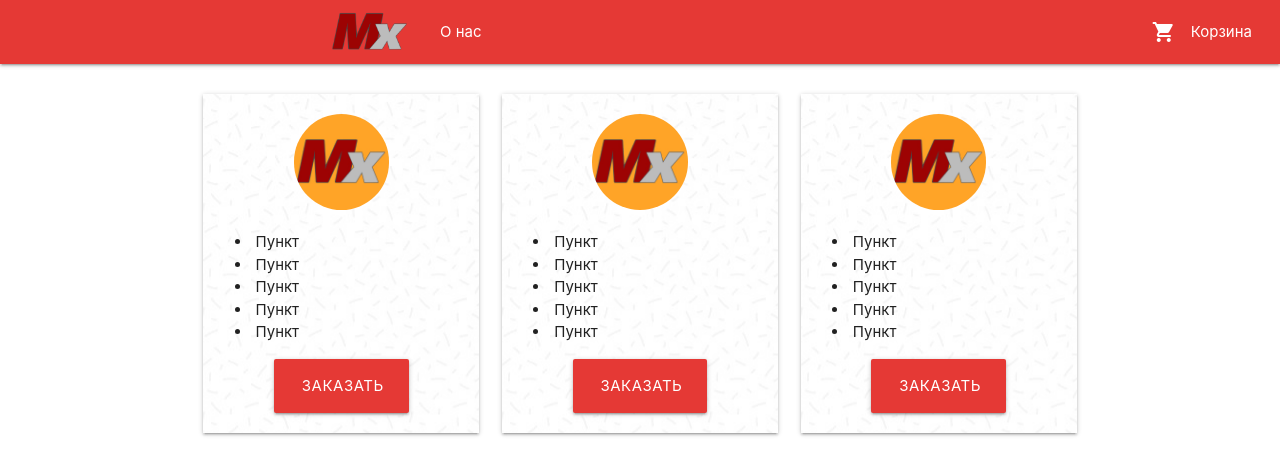
After one commit to FellowCode/Molex, a Django app: template templates/Main/About_v2.html in a window 1280 px wide. The commit adds this page. Shown: the top 475 px of the page. Run offline with Django 3.2, Linux system fonts and the light colour scheme; the template is opened without the code that fills it, so the values that code supplies are empty; parts of the project's set-up code (start-up, migrations or seed data) failed here and were passed over; some libraries are stand-ins or nearby versions.

Commit message:
fix support mail, add about_v2

```diff
--- a/Products/views.py
+++ b/Products/views.py
@@ -6,6 +6,7 @@ from SMTP.tasks import sendConfirmOrderMail
 from Payment.helper import getYandexPaymentUrl
 from SMS.tasks import sendConfirmOrderSMS
 from Main.models import Budget
+from Molex.helper import *
 
 def updateProductLink():
     products = Product.objects.all()
--- a/static/css/about.css
+++ b/static/css/about.css
@@ -24,6 +24,7 @@
     font-size: 20px;
 
 }
+
 @media only screen and (max-width: 600px) {
     .about.col {
         padding: 20px 15px;
--- /dev/null
+++ b/static/css/about_v2.css
@@ -0,0 +1,11 @@
+.about-card {
+    background: url("../img/Pattern1.jpg") repeat;
+    padding: 20px !important;
+    margin-top: 30px;
+}
+.about-card ul:not(.browser-default)>li {
+    list-style: disc inside;
+}
+.about-card ul>li {
+    list-style: disc inside;
+}
--- /dev/null
+++ b/templates/Main/About_v2.html
@@ -0,0 +1,74 @@
+{% extends 'base.html' %}
+{% load static %}
+
+{% block title %}О нас{% endblock %}
+
+{% block stylesheet %}
+    <link href="{% static 'css/about_v2.css' %}?version=1" rel="stylesheet">
+{% endblock %}
+{% block content %}
+    <div class="container">
+        <div class="row">
+            <div class="col s12 m6 l4">
+                <div class="col s12 z-depth-1 about-card">
+                    <div class="col s6 offset-s3">
+                        <img class="responsive-img circle" src="{% static 'img\Example.jpg' %}">
+                    </div>
+                    <div class="col s12">
+                        <ul>
+                            <li>Пункт</li>
+                            <li>Пункт</li>
+                            <li>Пункт</li>
+                            <li>Пункт</li>
+                            <li>Пункт</li>
+                        </ul>
+                    </div>
+                    <div class="col s8 offset-s2">
+                        <a class="waves-effect waves-light btn-large btn-full-width red darken-1">Заказать</a>
+                    </div>
+                </div>
+           </div>
+            <div class="col s12 m6 l4">
+                <div class="col s12 z-depth-1 about-card">
+                    <div class="col s6 offset-s3">
+                        <img class="responsive-img circle" src="{% static 'img\Example.jpg' %}">
+                    </div>
+                    <div class="col s12">
+                        <ul>
+                            <li>Пункт</li>
+                            <li>Пункт</li>
+                            <li>Пункт</li>
+                            <li>Пункт</li>
+                            <li>Пункт</li>
+                        </ul>
+                    </div>
+                    <div class="col s8 offset-s2">
+                        <a class="waves-effect waves-light btn-large btn-full-width red darken-1">Заказать</a>
+                    </div>
+                </div>
+           </div>
+            <div class="col s12 m6 l4">
+                <div class="col s12 z-depth-1 about-card">
+                    <div class="col s6 offset-s3">
+                        <img class="responsive-img circle" src="{% static 'img\Example.jpg' %}">
+                    </div>
+                    <div class="col s12">
+                        <ul>
+                            <li>Пункт</li>
+                            <li>Пункт</li>
+                            <li>Пункт</li>
+                            <li>Пункт</li>
+                            <li>Пункт</li>
+                        </ul>
+                    </div>
+                    <div class="col s8 offset-s2">
+                        <a class="waves-effect waves-light btn-large btn-full-width red darken-1">Заказать</a>
+                    </div>
+                </div>
+           </div>
+        </div>
+    </div>
+{% endblock content %}
+
+{% block script %}
+{% endblock %}
```
Also changed, not shown: Main/views.py (+6 -4 lines), Molex/helper.py (added, +22 -0 lines), Products/helper.py (+0 -21 lines), static/css/support.css (+10 -0 lines), templates/Main/Support.html (+8 -0 lines), Main/helper.py (line endings or trailing spaces), static/img/Example.jpg (added), static/img/Pattern1.jpg (added).
